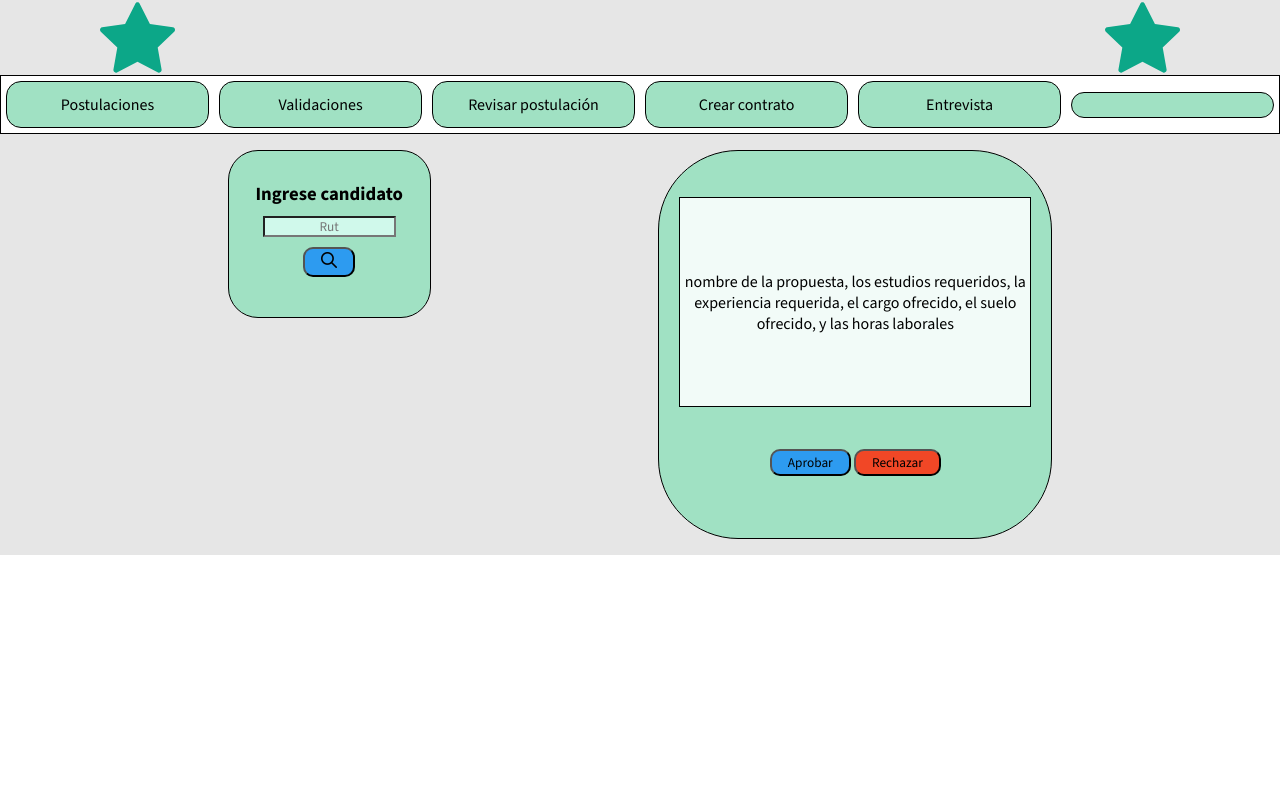
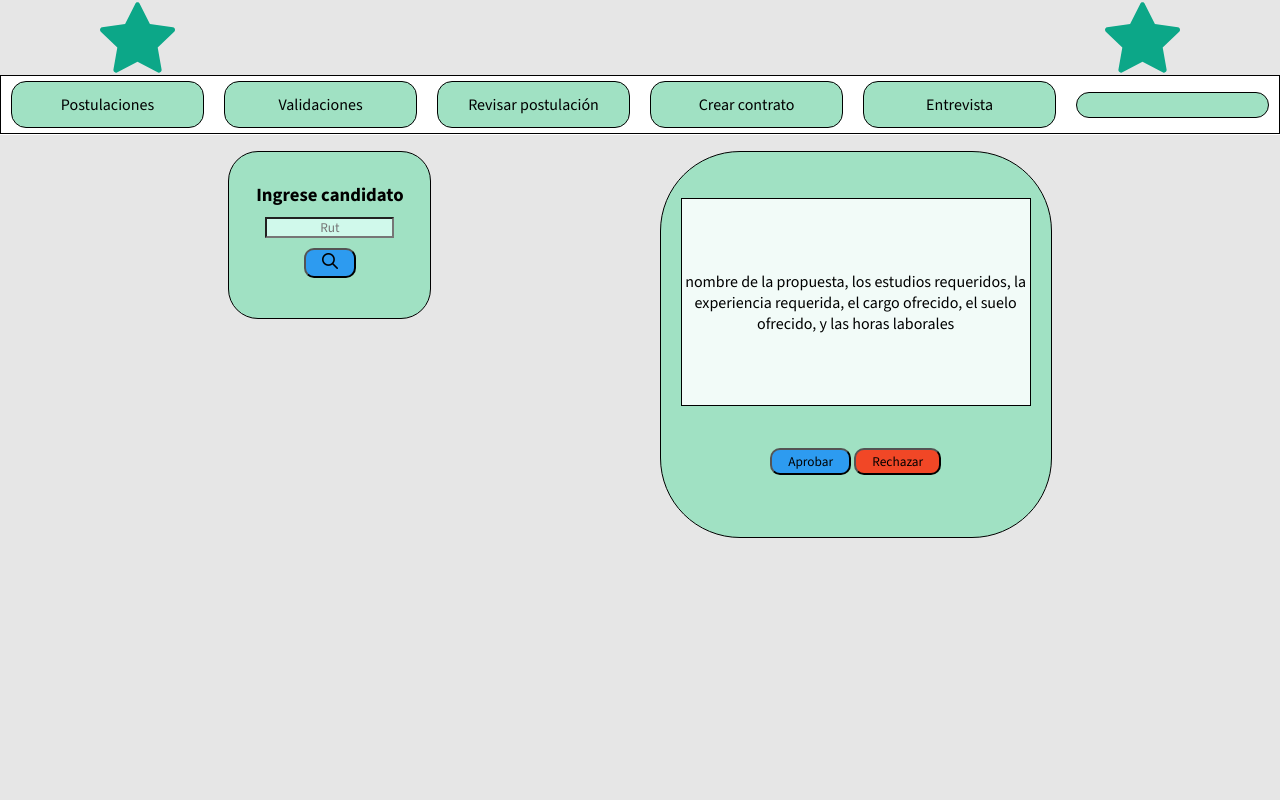
Before and after one commit to Drazor153/implementacion-si3, a Flask app: page /validaciones in a window 1280 px wide. Run offline with Flask 3, Linux system fonts and the light colour scheme.

Commit message:
final commit: trabajo revisado y evaluado

```diff
--- a/controllers/Validaciones_controller.py
+++ b/controllers/Validaciones_controller.py
@@ -27,7 +27,7 @@ def ingresar_rut():
     return json
 
 @validaciones_bp.route('/controller/selecciona-opcion', methods=['POST'])
-def selecciona():
+def selecciona_opcion():
     id_postulacion = request.form['id_postulacion']
     estado = request.form['estado']
     response = model_postulacion.selecciona_opcion(id_postulacion, estado)
--- a/static/css/postulaciones.css
+++ b/static/css/postulaciones.css
@@ -7,7 +7,7 @@ h1 {
    justify-content: space-evenly;
    padding: 1rem 0;
    background-color: #e6e6e6;
-   height: 100%;
+   height: calc(100% - 135px);
 }
 /* Div izquierdo */
 .ofertas-div,
--- a/static/css/style.css
+++ b/static/css/style.css
@@ -13,8 +13,15 @@
    font-family: "Source Sans 3", sans-serif;
    margin: 0;
    padding: 0;
+   box-sizing: border-box;
    /* font-family: "Comic Sans MS", cursive, sans-serif; */
    /* font-size: xx-large; */
+}
+body {
+   height: 100vh;
+}
+nav {
+   height: 135px;
 }
 p {
    color: red;
--- a/static/css/validaciones.css
+++ b/static/css/validaciones.css
@@ -33,6 +33,7 @@ h1 {
   justify-content: space-evenly;
   padding: 1rem 0;
   background-color: #e6e6e6;
+  height: calc(100% - 135px);
 }
 /* Div izquierdo */
 .rut-section, .postulacion-section {
```
